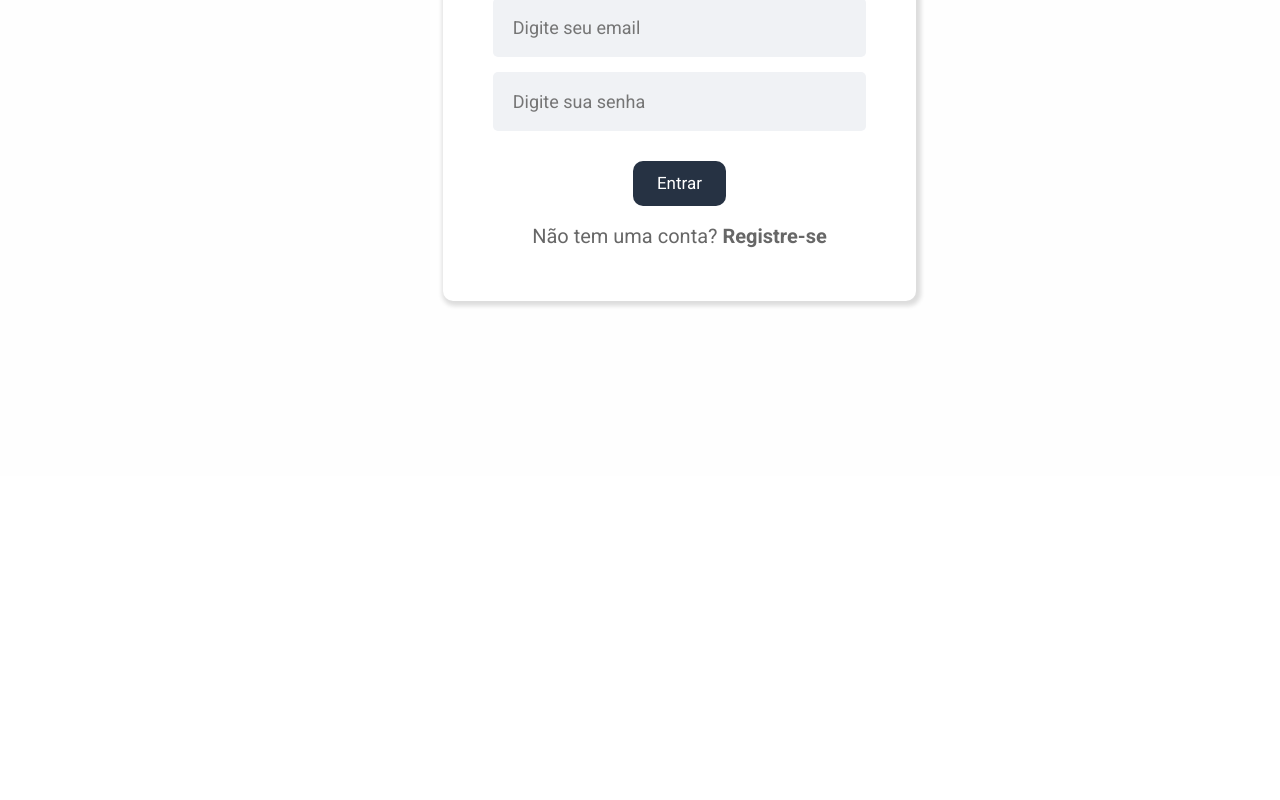
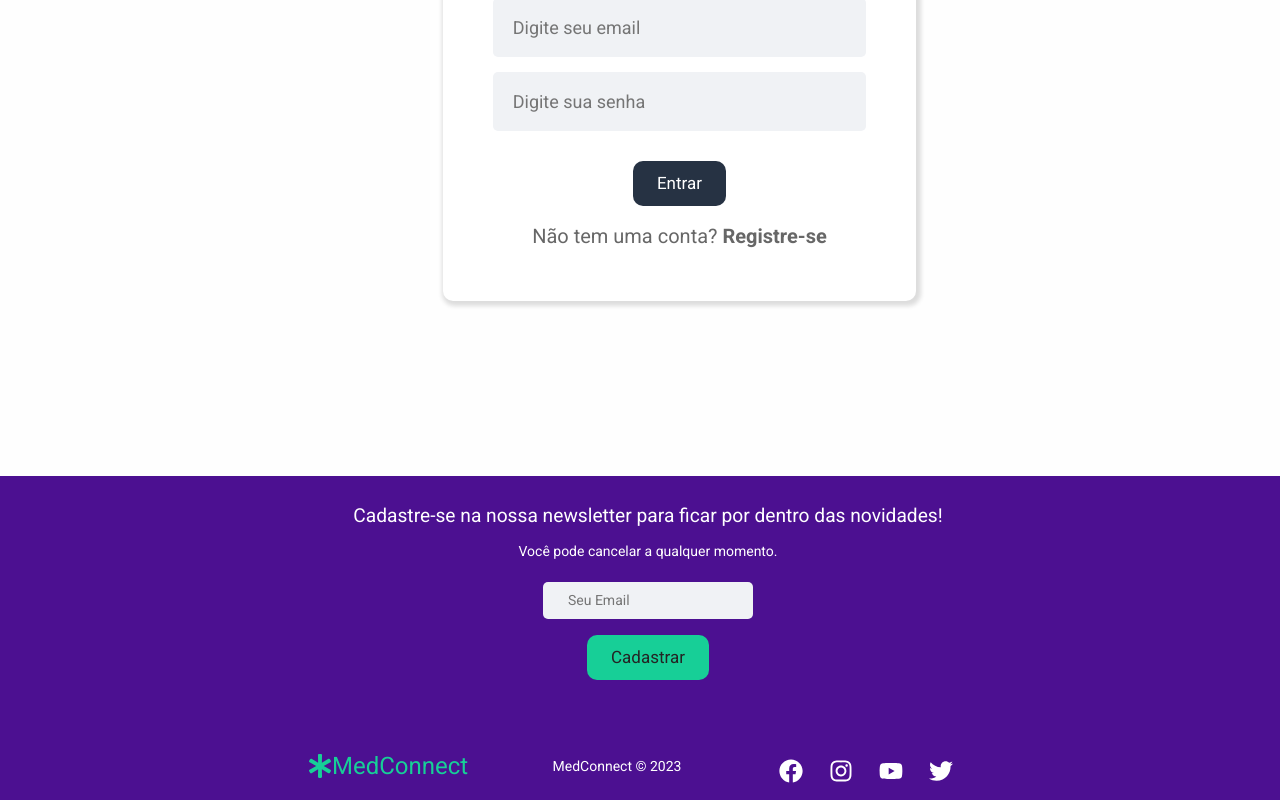
Before and after one commit to andrelambert/GS-FrontEnd, a React (Create React App) app: page /sign-in in a window 1280 px wide. Shown: the part 409-1209 px from the top of the page. Before the commit the page ends 885 px from the top, so only its background shows below. Built offline with nearby package versions, Linux system fonts and the light colour scheme.

Commit message:
fazendo footer

```diff
--- a/src/App.js
+++ b/src/App.js
@@ -3,8 +3,9 @@ import { Route, Routes, Navigate } from 'react-router-dom';
 import { AuthProvider} from "./contexts/auth";
 import useAuth from "./hooks/useAuth";
 
-// Importando componente Navbar
+// Importando componentes Navbar e Footer
 import Navbar from "./components/Navbar/Navbar";
+import Footer from "./components/Footer/Footer";
 
 // Importando Páginas (Routes)
 import Home from "./routes/Home";
@@ -37,6 +38,7 @@ const App = () => {
           <Route path="/sign-up" element={<Signup />} />
           <Route path="/" element={<PrivateRoute element={<Home />} />} />
         </Routes>
+        <Footer />
       </>
     </AuthProvider>
   );
--- /dev/null
+++ b/src/components/Footer/Footer.js
@@ -0,0 +1,193 @@
+import React, { useState } from 'react';
+import styled from 'styled-components';
+import { Button } from '../Button/Button';
+import { Link } from 'react-router-dom';
+import { FaFacebook, FaInstagram, FaYoutube, FaTwitter } from 'react-icons/fa';
+import { FaAsterisk } from 'react-icons/fa';
+
+const FooterContainer = styled.div`
+  background-color: #4c1091;
+  padding: 1rem 0 0 1rem;
+  display: flex;
+  flex-direction: column;
+  justify-content: center;
+  align-items: center;
+`;
+
+const FooterSubscription = styled.div`
+  display: flex;
+  flex-direction: column;
+  justify-content: center;
+  align-items: center;
+  text-align: center;
+  margin-bottom: 10px;
+  padding: 10px;
+  color: white;
+`;
+
+const FooterSubscriptionHeading = styled.p`
+  margin-bottom: 10px;
+  font-size: 1.2rem;
+  color: white;
+  @media screen and (max-width: 960px) {
+    font-size: 1.0rem;
+    }
+`;
+
+const FooterSubscriptionText = styled.p`
+  margin-bottom: 20px;
+  font-size: 14px;
+  @media screen and (max-width: 960px) {
+    font-size: 12px;
+    }
+`;
+
+const InputAreas = styled.div`
+  display: flex;
+  flex-direction: column; /* Changed to column for alignment */
+  align-items: center;
+`;
+
+const FooterInput = styled.input`
+  padding: 8px 25px;
+  border-radius: 5px;
+  outline: none;
+  font-size: 14px;
+  margin-bottom: 16px;
+  border: none;
+  background-color: #f0f2f5;
+`;
+
+const SubscriptionMessage = styled.div`
+  color: ${({ isSubscribed }) => (isSubscribed ? '#17cf97' : 'red')};
+  margin-top: 8px; /* Added margin-top to separate message from button */
+`;
+
+const SocialMedia = styled.div`
+  max-width: 900px;
+  width: 100%;
+  justify-content: space-between;
+`;
+
+const SocialMediaWrap = styled.div`
+  display: flex;
+  justify-content: space-between;
+  align-items: center;
+  width: 80%;
+  max-width: 1000px;
+  margin: 40px auto 0 auto;
+  @media screen and (max-width: 960px) {
+    width: 95%
+
+    }
+`;
+
+const SocialIcons = styled.div`
+  display: flex;
+  justify-content: space-between;
+  align-items: center;
+  width: 200px;
+  @media screen and (max-width: 960px) {
+    width: 150px;
+    }
+`;
+
+const FooterLogo = styled(Link)`
+  color: #17cf97;
+  justify-self: start;
+  margin-left: 20px;
+  cursor: pointer;
+  text-decoration: none;
+  font-size: 1.5rem;
+  display: flex;
+  align-items: center;
+  margin-bottom: 16px;
+`;
+
+const WebsiteRights = styled.small`
+  color: #fff;
+  margin-bottom: 16px;
+`;
+
+const SocialIconLink = styled.a`
+  color: #fff;
+  font-size: 24px;
+  margin-bottom: 10px;
+  &:hover {
+    color: #17cf97;
+  }
+`;
+
+function Footer() {
+  const [email, setEmail] = useState('');
+  const [subscriptionMessage, setSubscriptionMessage] = useState('');
+  const [isSubscribed, setIsSubscribed] = useState(false);
+
+  const handleEmailChange = (e) => {
+    setEmail(e.target.value);
+  };
+
+  const handleSubscription = () => {
+    if (!email) {
+      setSubscriptionMessage('Por favor, insira seu email.');
+    } else {
+      // Perform subscription logic here (e.g., API request)
+      // On success, set the success message and reset the email field
+      setSubscriptionMessage('Obrigado por inscrever-se!');
+      setIsSubscribed(true);
+      setEmail('');
+    }
+  };
+
+  return (
+    <FooterContainer>
+      <FooterSubscription>
+        <FooterSubscriptionHeading>
+          Cadastre-se na nossa newsletter para ficar por dentro das novidades!
+        </FooterSubscriptionHeading>
+        <FooterSubscriptionText>
+          Você pode cancelar a qualquer momento.
+        </FooterSubscriptionText>
+        <InputAreas>
+          <FooterInput
+            name='email'
+            type='email'
+            placeholder='Seu Email'
+            value={email}
+            onChange={handleEmailChange}
+          />
+          <Button $primary onClick={handleSubscription}>Cadastrar</Button>
+        </InputAreas>
+        <SubscriptionMessage isSubscribed={isSubscribed}>
+          {subscriptionMessage}
+        </SubscriptionMessage>
+      </FooterSubscription>
+
+      <SocialMedia>
+        <SocialMediaWrap>
+          <FooterLogo to='/'>
+            <FaAsterisk className='navbar-icon' />
+            MedConnect
+          </FooterLogo>
+          <WebsiteRights>MedConnect © 2023</WebsiteRights>
+          <SocialIcons>
+            <SocialIconLink href='https://youtu.be/dQw4w9WgXcQ?si=bF3s-8G02p6dwOyl' target='_blank' aria-label='Facebook'>
+              <FaFacebook />
+            </SocialIconLink>
+            <SocialIconLink href='https://youtu.be/dQw4w9WgXcQ?si=bF3s-8G02p6dwOyl' target='_blank' aria-label='Instagram'>
+              <FaInstagram />
+            </SocialIconLink>
+            <SocialIconLink href='https://youtu.be/dQw4w9WgXcQ?si=bF3s-8G02p6dwOyl' target='_blank' aria-label='Youtube'>
+              <FaYoutube />
+            </SocialIconLink>
+            <SocialIconLink href='https://youtu.be/dQw4w9WgXcQ?si=bF3s-8G02p6dwOyl' target='_blank' aria-label='Twitter'>
+              <FaTwitter />
+            </SocialIconLink>
+          </SocialIcons>
+        </SocialMediaWrap>
+      </SocialMedia>
+    </FooterContainer>
+  );
+}
+
+export default Footer;
--- a/src/components/Navbar/Navbar.js
+++ b/src/components/Navbar/Navbar.js
@@ -40,7 +40,6 @@ const NavbarLogo = styled(Link)`
 `;
 
 const NavbarIcon = styled(FaAsterisk)`
-  margin-right: 10px;
   color: #17cf97;
 `;
 
```
